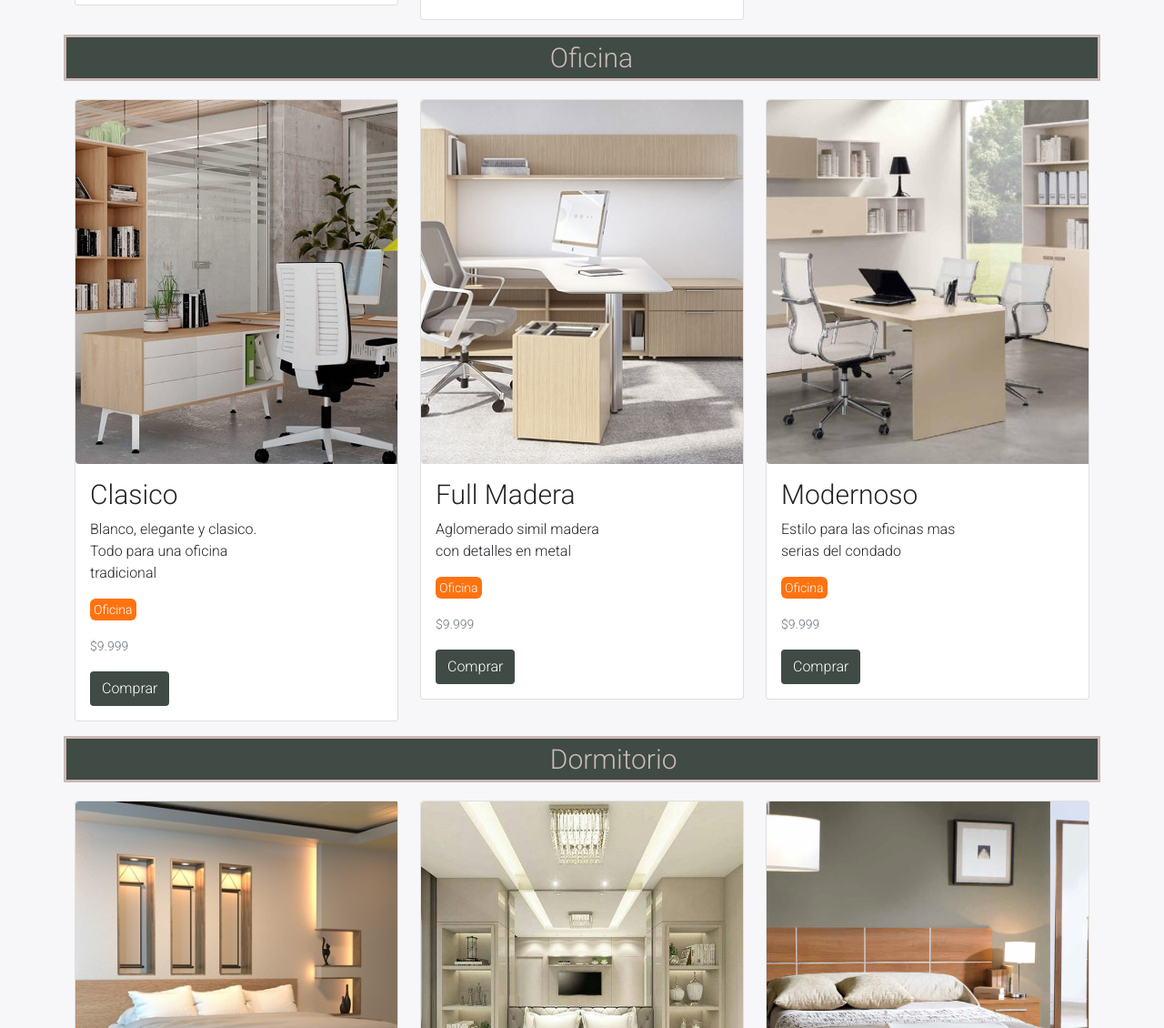
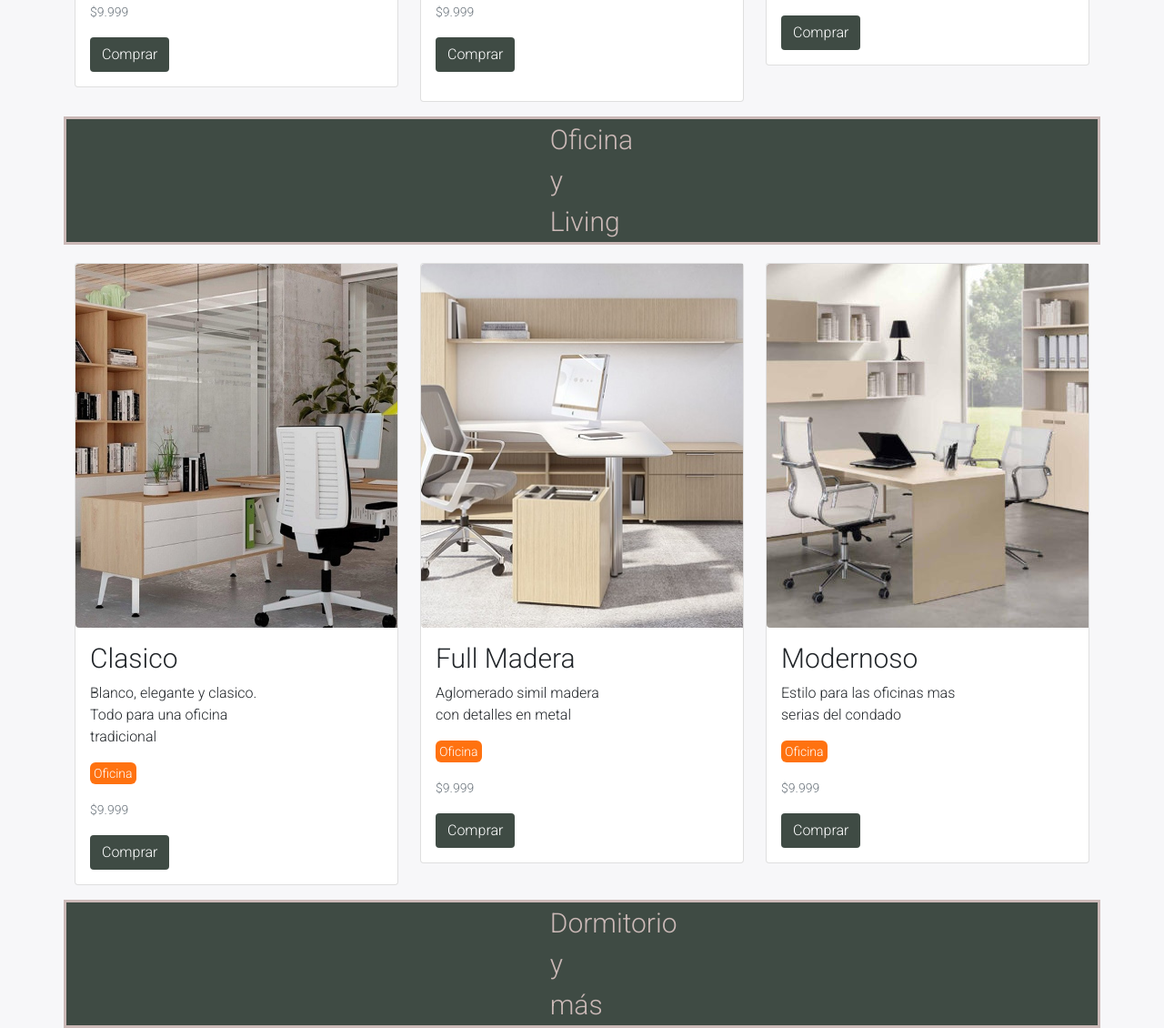
Before and after one commit to mgonidev/MG-Muebles, a website: page productos.html in a window 1280 px wide. Shown: the part 1400-2530 px from the top of the page at 91% size. Drawn offline with nearby package versions, Linux system fonts and the light colour scheme.

Commit message:
modificaciones titulos de productos

```diff
--- a/productos.html
+++ b/productos.html
@@ -97,7 +97,7 @@
             <!--Cocina-->
             <div class="row row justify-content-md-center tarjeta__titulo" align="center">
                 <div class="col-1">
-                    Cocina
+                    Cocina y Comedor
                 </div>
             </div>
             <div class="row">
@@ -168,7 +168,7 @@
             <!--Oficina-->
             <div class="row row justify-content-md-center tarjeta__titulo">
                 <div class="col-1">
-                    Oficina
+                    Oficina y Living
                 </div>
             </div>
             <div class="row">
@@ -235,7 +235,7 @@
             <!--Dormitorio-->
             <div class="row row justify-content-md-center tarjeta__titulo">
                 <div class="col-1">
-                    Dormitorio
+                    Dormitorio y más
                 </div>
             </div>
             <div class="row">
```
